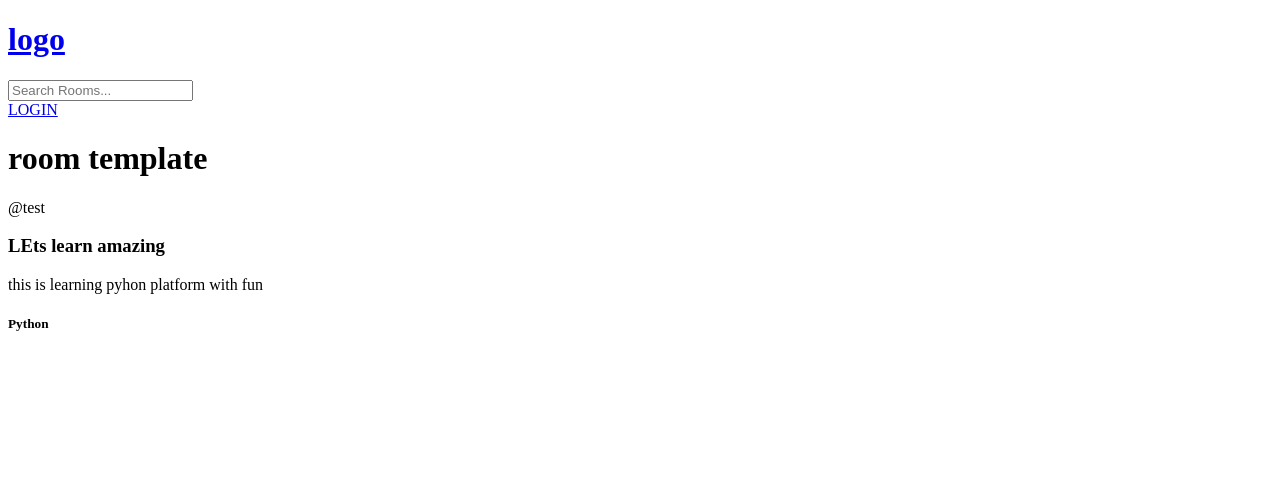
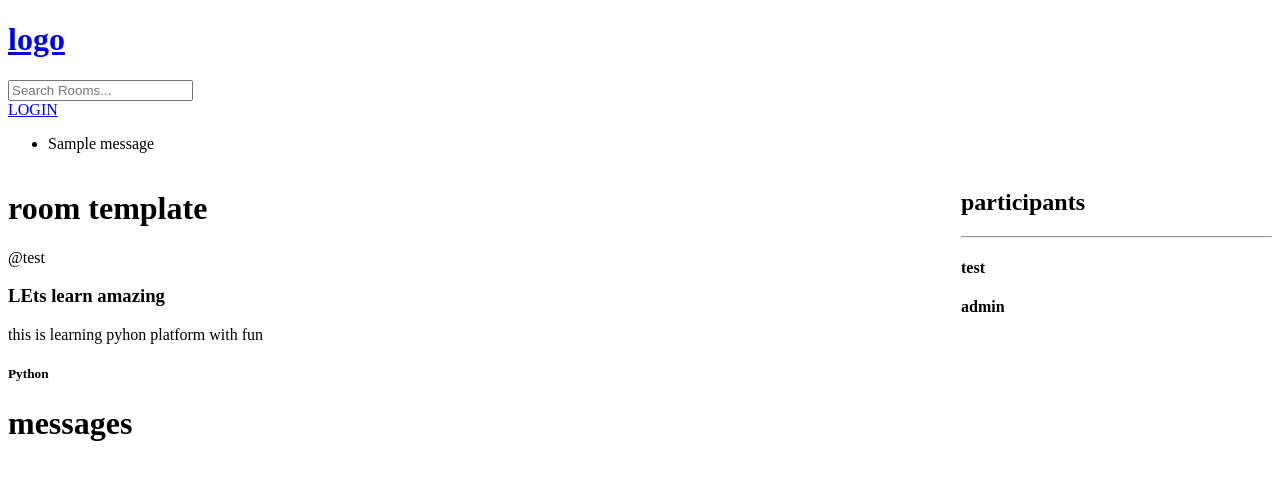
Before and after one commit to umar545/study-buddy, a Django app: page /room/7/ in a window 1280 px wide. Shown: the top 480 px of the page. Run offline with Django 4.2, Linux system fonts and the light colour scheme; data comes from the database, SQL or seed files in the repository; both versions use the stored data as it was after the commit; one stand-in notice (Sample message) is shown.

Commit message:
completed till message crud

```diff
--- a/base/models.py
+++ b/base/models.py
@@ -15,7 +15,7 @@ class Room (models.Model):
     topic = models.ForeignKey(Topic, on_delete=models.SET_NULL , null=True)
     name = models.CharField(max_length=200)
     description = models.TextField(null=True, blank=True)
-    # participants = models.
+    participants = models.ManyToManyField(User , related_name='participants', blank=True)
     updated= models.DateTimeField(auto_now=True)
     created= models.DateTimeField(auto_now_add=True)
 
--- a/base/urls.py
+++ b/base/urls.py
@@ -3,9 +3,12 @@ from . import views
 
 urlpatterns = [
     path('login' , views.LoginRegister , name='login'),
+    path('signup' , views.SginUpRegister , name='signup'),
+    path('logout' , views.LogoutRegister , name='logout'),
     path('' , views.HomeView , name='home'),
     path('room/<str:pk>/', views.RoomView , name='room'),
     path('creat-room/', views.CreateRoomView , name='create-room'),
     path('update-room/<int:pk>', views.UpdateRoomView , name='update-room'),
     path('delete-room/<int:pk>', views.DeleteRoomView , name='delete-room')
+    # path('delete-message/<int:pk>', views.D , name='delete-room')
 ]
--- a/base/views.py
+++ b/base/views.py
@@ -1,11 +1,56 @@
 from django.shortcuts import render, redirect
-from .models import Room , Topic
+from django.contrib import messages
+from django.contrib.auth import authenticate , login , logout
+from django.contrib.auth.decorators import login_required
+from django.contrib.auth.forms import UserCreationForm
+from .models import Room , Topic , User , Message
 from django.db.models import Q
 from .forms import RoomForm
 
 def LoginRegister(request):
-    context ={}
+    page = 'login'
+    if request.user.is_authenticated :
+        return redirect('home')
+
+    if request.method == 'POST':
+        username = request.POST.get('username').lower()
+        password = request.POST.get('password')
+        try :
+            user = User.objects.get(
+                username=username
+                )
+        except :
+            messages.error(request, "user is not present")
+
+        user = authenticate(request , username=username , password = password)
+        if user is not None :
+            login(request, user)
+            return redirect('home')
+        else :
+            messages.error(request , 'username or password is incorrect')
+    context ={'page' : page}
+
     return render(request , 'login.html' , context)
+def SginUpRegister(request):
+    page='signup'
+    form = UserCreationForm()
+    context ={'page':page , 'form' : form }
+    if request.method == 'POST':
+        form = UserCreationForm(request.POST)
+        print('Success :::::::::::::::::::::' , request.POST.get('username') , request.POST.get('password1'),request.POST.get('password2'))
+        if form.is_valid():
+            user = form.save(commit=False)
+            user.username =user.username.lower()
+            user.save()
+            login(request , user)
+            return redirect('home')
+        else :
+           messages.error(request , 'please enter the valid info')
+    return render(request, 'login.html', context)
+
+def LogoutRegister(request):
+    logout( request)
+    return redirect('home')
 
 def HomeView(request):
     q= request.GET.get('q') if request.GET.get('q') != None else ''
@@ -23,9 +68,19 @@ def HomeView(request):
 
 def RoomView(request , pk):
     room = Room.objects.get(id = pk)
-    context = {'room' : room}
+    room_messages = room.message_set.all().order_by('-created')
+    participants = room.participants.all()
+    print(participants , "pppppppppppppppppp")
+    context = {'room' : room , 'room_messages': room_messages , 'participants' : participants}
+    if request.method =='POST' :
+        message = Message.objects.create(
+            user = request.user,
+            room = room ,
+            body = request.POST.get('message')
+        )
+        room.participants.add(request.user)
+        message.save()
     return render(request, 'room.html', context )
-
 def CreateRoomView(request) :
     form = RoomForm()
     context = {'form': form}
@@ -35,10 +90,12 @@ def CreateRoomView(request) :
         return redirect('home')
     return render( request, 'room-form.html' , context)
 
-
+@login_required(login_url='login')
 def UpdateRoomView (request , pk ) :
     room = Room.objects.get(id = pk)
     form = RoomForm(instance=room)
+    if request.user != room.host :
+        return redirect('home')
     context = {'form' : form}
     if request.method == 'POST' :
         form = RoomForm(request.POST , instance=room)
@@ -46,10 +103,6 @@ def UpdateRoomView (request , pk ) :
             form.save()
             return redirect('home')
     return render(request , 'room-form.html' , context)
-    # form = RoomForm(request.POST , instance=room)
-    # if form.is_valid() :
-    #     form.save()
-    #     return redirect('home')
 
 def DeleteRoomView(request , pk):
     room = Room.objects.get(id = pk)
@@ -59,3 +112,11 @@ def DeleteRoomView(request , pk):
         room.delete()
         return redirect('home')
     return  render(request , 'delete.html' , context)
+# def DeleteMessageView(request , pk):
+#     message = Message.objects.get(id = pk)
+#     # form = RoomForm(instance=room)
+#     context = {'obj' : message}
+#     if request.method == 'POST' :
+#         message.delete()
+#         return redirect('room ')
+#     return  render(request , 'delete.html' , context)
--- a/templates/main.html
+++ b/templates/main.html
@@ -8,6 +8,16 @@
   <body>
     {% include 'nav.html' %}
     <!-- block contetn -->
+    {% if messages %}
+<ul class="messages">
+  {% for message in messages %}
+  <li >
+    {{ message }}
+  </li>
+  {% endfor %}
+</ul>
+{% endif %}
+
     {% block content %}
     <!-- main content herw -->
     {% endblock content %}
--- a/templates/nav.html
+++ b/templates/nav.html
@@ -1,7 +1,16 @@
+{% if request.path != '/login' and request.path != '/signup' %}
 <a href="/">
   <h1>logo</h1>
 </a>
 <form action="{% url 'home' %}" method="GET" >
   <input type="text" name="q" placeholder="Search Rooms...">
 </form>
-<a href="{% url 'login' %}">LOGIN</a>
+{% if request.user.is_authenticated %}
+
+<a href="{% url 'logout' %}">logout</a>
+  {% else %}
+
+  <a href="{% url 'login' %}">LOGIN</a>
+{% endif %}
+
+{% endif %}
--- a/templates/room.html
+++ b/templates/room.html
@@ -1,12 +1,49 @@
 {% extends 'main.html' %}
 <!--  -->
+{% block content %}
+<style>
+    .room-container {
+        display: grid;
+        grid-template-columns: 3fr 1fr;
+        gap: 20px;
+    }
+</style>
+<div class="room-container">
+    <div >
+        <h1>room template</h1>
+        <span>@{{room.host.username}}</span>
+        <h3>{{room.name}}</h3>
+        <p>{{room.description}} </p>
+        <h5>{{room.topic.name}} </h5>
 
-{% block content %}
+        <div class="comment-wrapper">
 
-<h1>room template</h1>
-<span>@{{room.host.username}}</span>
-<h3>{{room.name}}</h3>
-<p>{{room.description}} </p>
-<h5>{{room.topic.name}} </h5>
+            <h1>messages</h1>
 
+            {% for message in room_messages  %}
+            <h4>@{{message.user.username}} </h4>
+            <span>{{message.created|timesince}} ago</span>
+            <p> {{message.body}}</p>
+            {% endfor %}
+
+            {% if request.user.is_authenticated %}
+
+            <form action="" method="post">
+                {% csrf_token %}
+                <input type="text" name="message" placeholder="Type Message">
+            </form>
+            {% endif %}
+
+        </div>
+    </div>
+    <div>
+        <h2>participants</h2>
+        <hr>
+
+        {% for participant in participants %}
+            <h4>{{participant.username}} </h4>
+        {% endfor %}
+
+    </div>
+</div>
 {% endblock content %}
```
Also changed, not shown: templates/home.html (+9 -2 lines), templates/login.html (+23 -3 lines), base/migrations/0004_room_participants.py (added), db.sqlite3.
